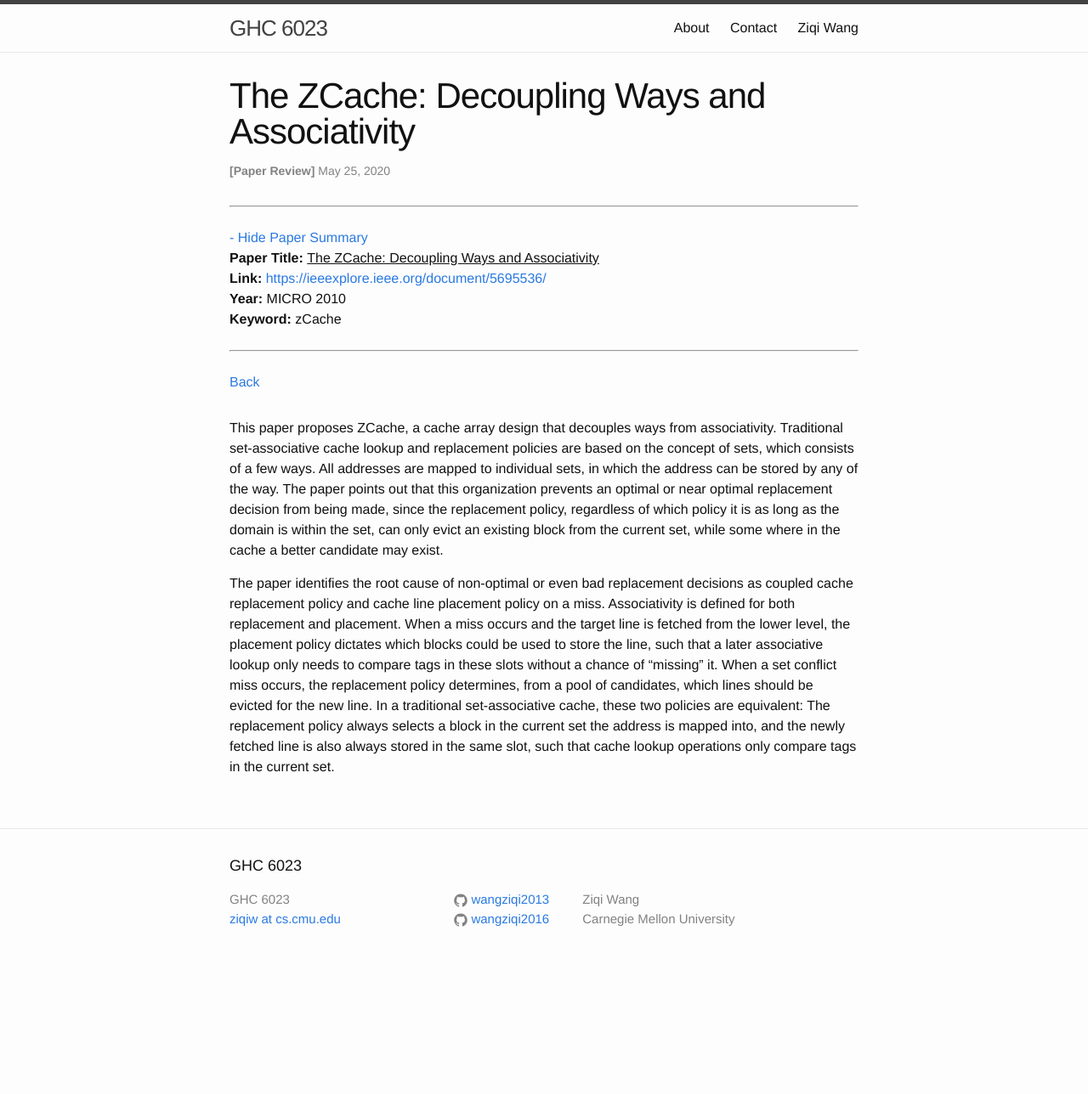
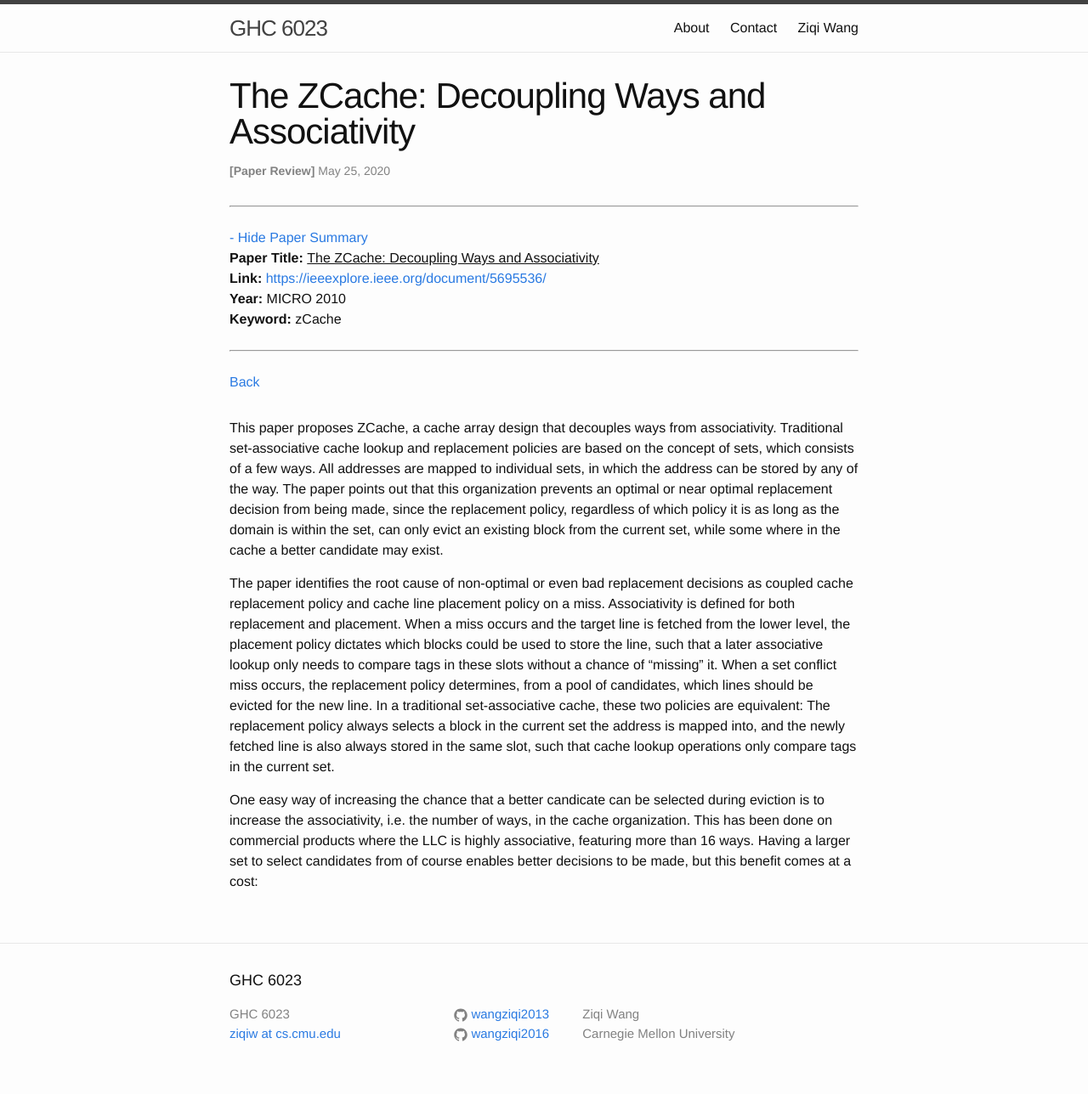
Before and after one commit to wangziqi2013/wangziqi2013.github.io, a Jekyll site: the page built from _posts/2020-05-24-zcache.markdown, in a window 1280 px wide. Shown: the whole page at 85% size. Built offline with Jekyll 4.4.1, drawn with Linux system fonts in a browser that asks for light colours; before the commit the page ends 1153 px from its top, so only the background shows below that.

Commit message:
Adding cost

```diff
--- a/_posts/2020-05-24-zcache.markdown
+++ b/_posts/2020-05-24-zcache.markdown
@@ -28,3 +28,8 @@ When a set conflict miss occurs, the replacement policy determines, from a pool
 should be evicted for the new line. In a traditional set-associative cache, these two policies are equivalent: The
 replacement policy always selects a block in the current set the address is mapped into, and the newly fetched line
 is also always stored in the same slot, such that cache lookup operations only compare tags in the current set.
+
+One easy way of increasing the chance that a better candicate can be selected during eviction is to increase the
+associativity, i.e. the number of ways, in the cache organization. This has been done on commercial products where
+the LLC is highly associative, featuring more than 16 ways. Having a larger set to select candidates from of course
+enables better decisions to be made, but this benefit comes at a cost:
```
